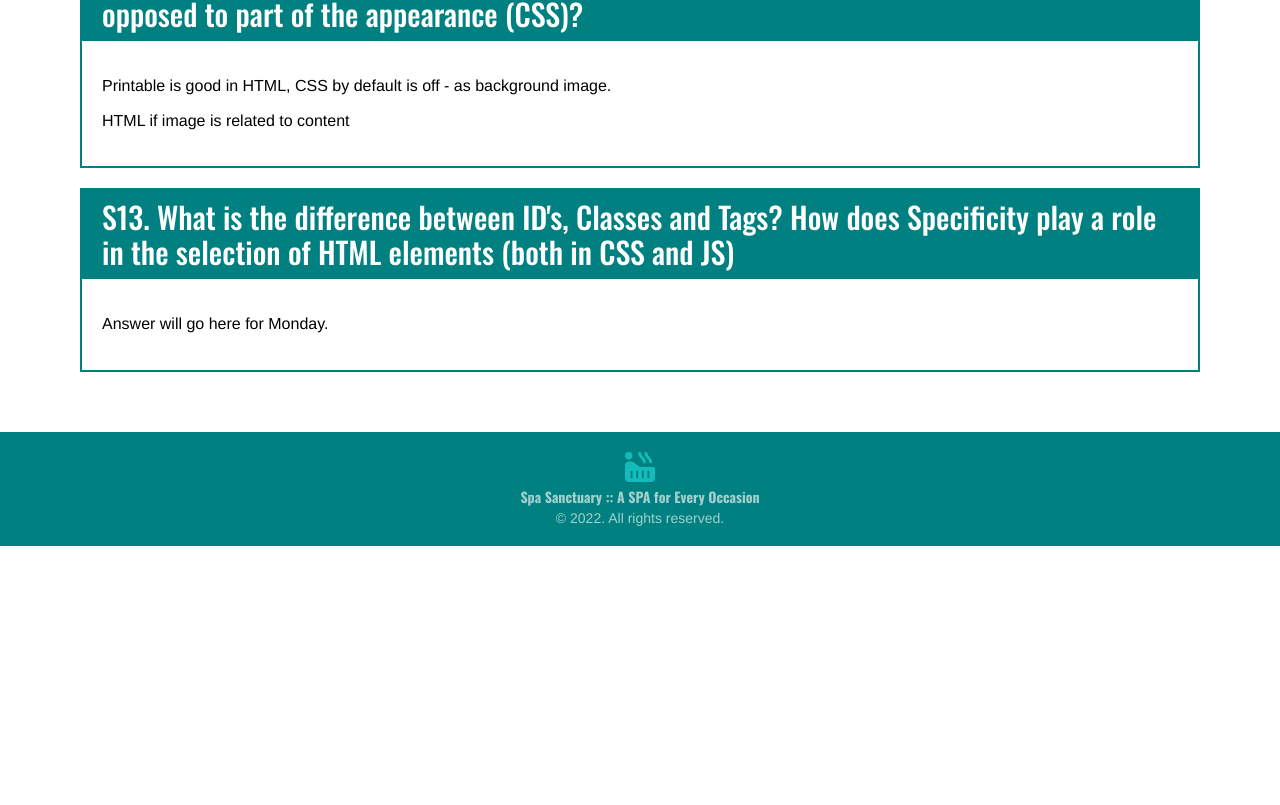
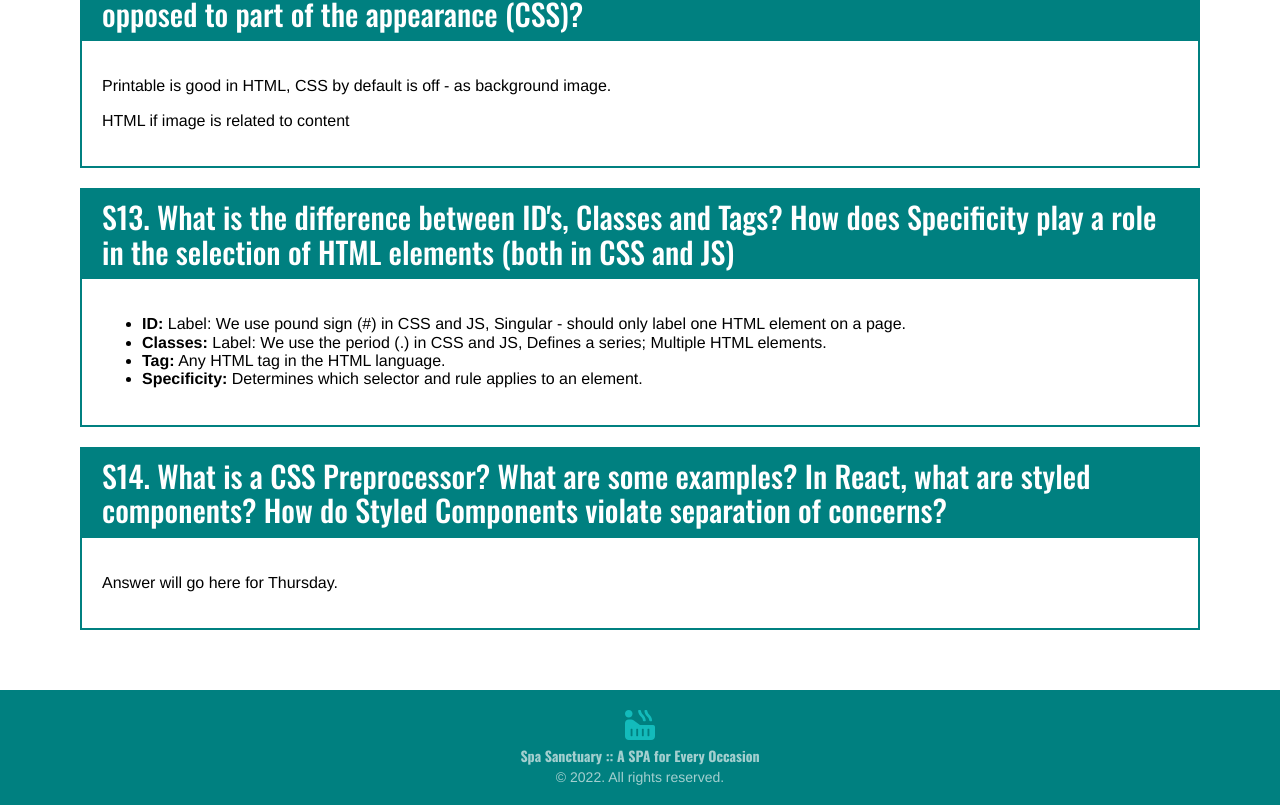
Before and after one commit to meatch/web1-2022-01-Mitch, a React (Create React App) app: page /homework in a window 1280 px wide. Shown: the part 3359-4164 px from the top of the page. Before the commit the page ends 3905 px from the top, so only its background shows below. Built offline with nearby package versions, Linux system fonts and the light colour scheme.

Commit message:
Updating homework

```diff
--- a/src/React/Homework/Essays/Essays.jsx
+++ b/src/React/Homework/Essays/Essays.jsx
@@ -91,7 +91,16 @@ const Essays = () => {
                 <p>HTML if image is related to content</p>
             </Essay>
             <Essay q="S13. What is the difference between ID's, Classes and Tags? How does Specificity play a role in the selection of HTML elements (both in CSS and JS)">
-                <p>Answer will go here for Monday.</p>
+                <ul>
+                    <li id="timbuktu"><b>ID:</b> Label: We use pound sign (#) in CSS and JS, Singular - should only label one HTML element on a page.</li>
+                    <li id="timbukthree" className="myBorder"><b>Classes:</b> Label: We use the period (.) in CSS and JS, Defines a series; Multiple HTML elements.</li>
+                    <li className="myBorder secondaryClass"><b>Tag:</b> Any HTML tag in the HTML language. </li>
+                    <li className="myBorder"><b>Specificity:</b> Determines which selector and rule applies to an element. </li>
+                </ul>
+
+            </Essay>
+            <Essay q="S14. What is a CSS Preprocessor? What are some examples? In React, what are styled components? How do Styled Components violate separation of concerns?">
+                <p>Answer will go here for Thursday.</p>
             </Essay>
         </EssaysStyled>
     )
@@ -102,4 +111,19 @@ export default Essays;
 const EssaysStyled = styled.div`
     background-color: white;
     padding: 20px;
+
+/*
+    #timbukthree {
+        background-color: orange;
+    }
+
+    li {
+        background-color: purple;
+    }
+    li {
+        background-color: yellow;
+    }
+
+    .myBorder { border: solid 2px red; } */
+
 `;
```
